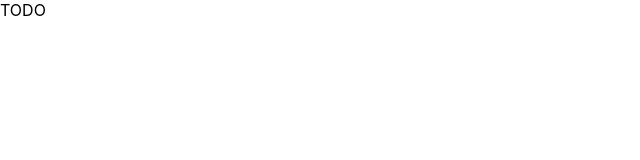
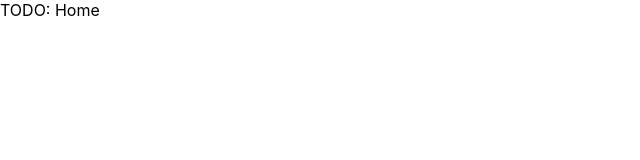
Before and after one commit to sladesamuel/federation-points, a React (Create React App) app: page / in a window 1280 px wide. Shown: the top 160 px of the page, without its empty margins (0-640 px from the left). Built offline with nearby package versions, Linux system fonts and the light colour scheme.

Commit message:
Added basic routing

```diff
--- a/package.json
+++ b/package.json
@@ -8,6 +8,7 @@
     "@testing-library/user-event": "^13.5.0",
     "react": "^18.1.0",
     "react-dom": "^18.1.0",
+    "react-router-dom": "^6.3.0",
     "react-scripts": "5.0.1",
     "web-vitals": "^2.1.4"
   },
--- a/src/App.js
+++ b/src/App.js
@@ -1,3 +1,14 @@
-const App = () => <div>TODO</div>
+import { BrowserRouter as Router, Routes, Route } from "react-router-dom"
+import Home from "./Home"
+import Login from "./Login"
+
+const App = () => (
+  <Router>
+    <Routes>
+      <Route path="/login" element={<Login />} />
+      <Route path="/" element={<Home />} />
+    </Routes>
+  </Router>
+)
 
 export default App
--- /dev/null
+++ b/src/Home.js
@@ -0,0 +1,3 @@
+const Home = () => <div>TODO: Home</div>
+
+export default Home
--- /dev/null
+++ b/src/Login.js
@@ -0,0 +1,3 @@
+const Login = () => <div>TODO: Login</div>
+
+export default Login
```
Also changed, not shown: 1 other file (tests, documents, lock files or other folders).
